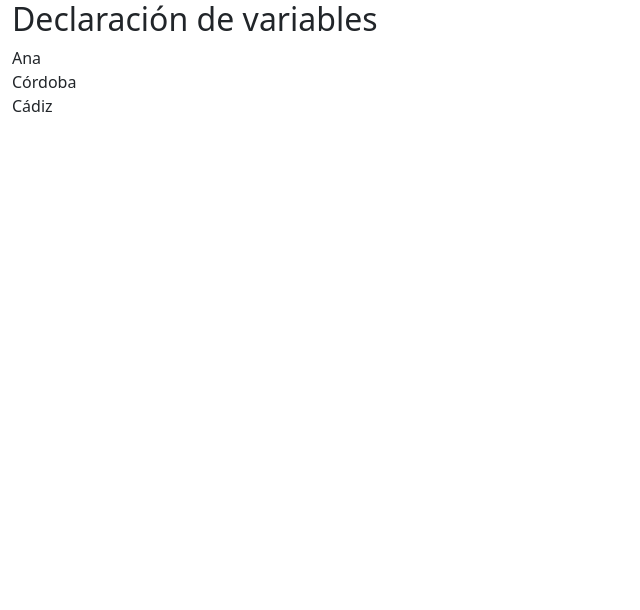
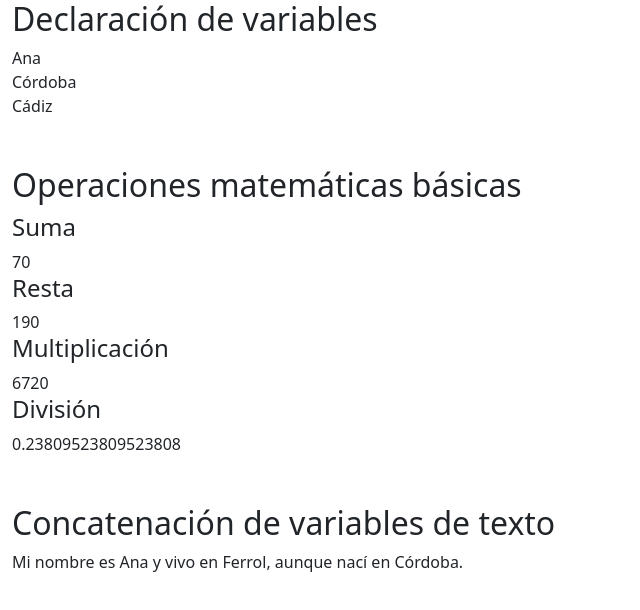
Before and after one commit to anaencinasd/primeros-pasos-con-js, a plain HTML site: page index.html in a window 1280 px wide. Shown: the whole page, without its empty margins (0-640 px from the left). Drawn offline with nearby package versions, Linux system fonts and the light colour scheme.

Commit message:
lunes-tarde

```diff
--- a/index.html
+++ b/index.html
@@ -12,15 +12,42 @@
 <body class="container-fluid">
 
     <main>
-        <h2 class="h2">Declaración de variables</h2>
+        <h2>Declaración de variables</h2>
         <script>
             document.write (nombre);
-            document.write ('<br>');
+            document.write ('<br>')
             document.write (BirthPlace);
-            document.write ('<br>');
+            document.write ('<br>')
             document.write (ciudad);
+            document.write ('<br>')
+            document.write ('<br>')
+            document.write ('<br>')
+        </script>
 
+        <h2>Operaciones matemáticas básicas</h2>
+        <h4>Suma</h4>
+        <script>
+            document.write (suma);
         </script>
+        <h4>Resta</h4>
+        <script>
+            document.write (resta)
+        </script>
+        <h4>Multiplicación</h4>
+        <script> document.write (multiplicacion)</script>
+        <h4>División</h4>
+        <script>document.write (division)
+         document.write ('<br>')
+            document.write ('<br>')
+            document.write ('<br>')
+        </script>
+
+
+        <h2>Concatenación de variables de texto</h2>
+
+        Mi nombre es <script>document.write (nombre)</script> y vivo en <script> document.write (LivingPlace)</script>, aunque nací en <script>document.write (BirthPlace)</script>.
+
+
     </main>
 
 
--- a/main.js
+++ b/main.js
@@ -27,3 +27,46 @@ const MonthsYear = 12;
 console.log(MonthsYear)
 const DaysMonth = 30;
 console.log(DaysMonth)
+
+let a = 20
+let b = 50
+let c = 32
+let d = 210
+
+let suma = a + b;
+console.log(suma);
+
+let resta = d - a;
+console.log (resta);
+
+let multiplicacion = c * d
+console.log (multiplicacion)
+
+let division = b / d
+console.log (division)
+
+console.log ('Mi nombre es ' + nombre + ' y vivo en ' + LivingPlace + ', aunque nací en ' + BirthPlace + '.')
+
+
+
+//FUNCIONES
+
+function saludo (nombre){
+    return 'Hola ' + nombre
+}
+console.log (saludo ('mundo'))
+
+
+function saludar (Ana){
+    return 'Hola Ana'
+}
+
+console.log (saludar)
+
+function sumar(a,b){
+    let resultado = a + b
+    return resultado
+
+}
+
+console.log (sumar (20,30))
```
